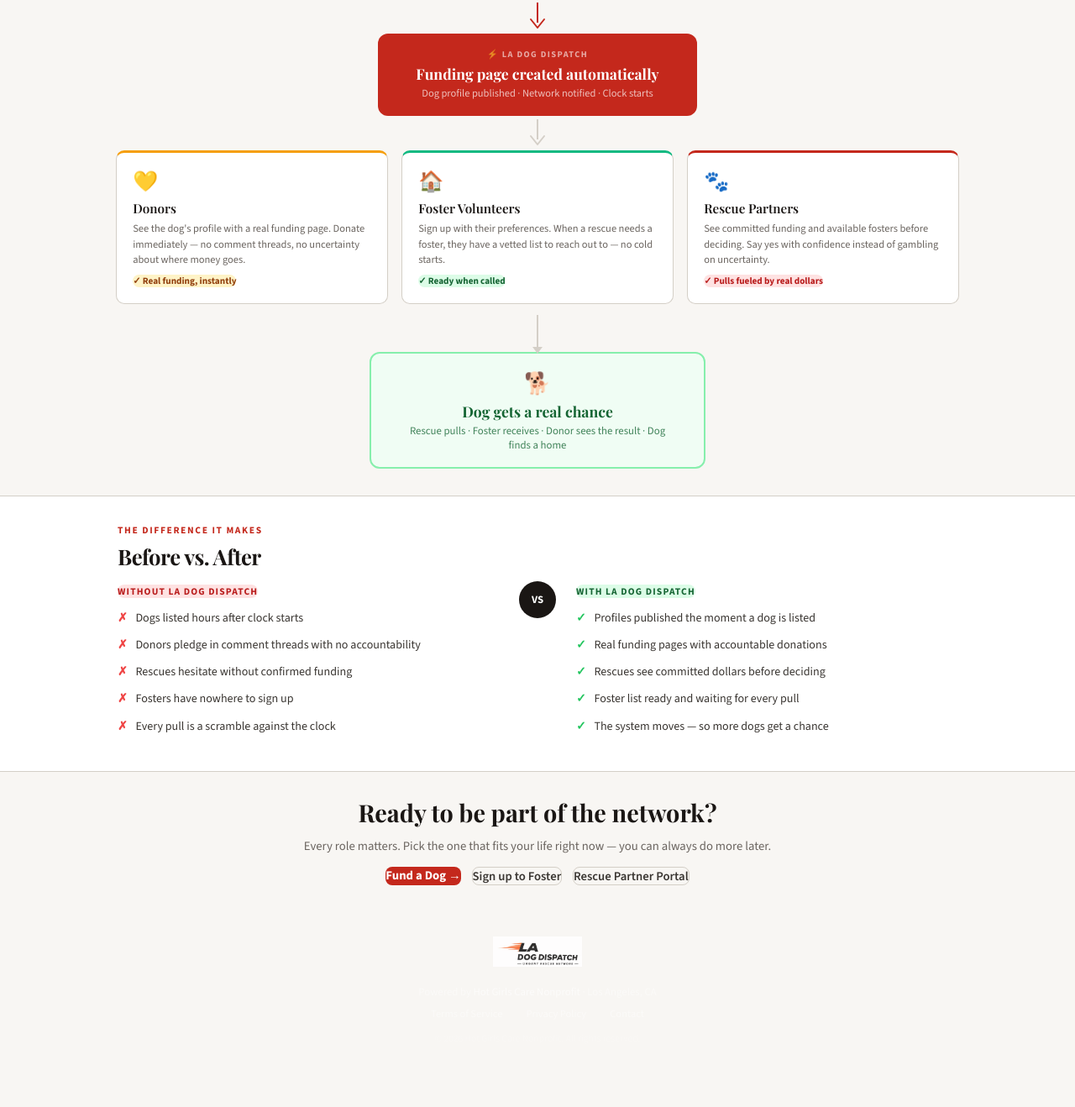
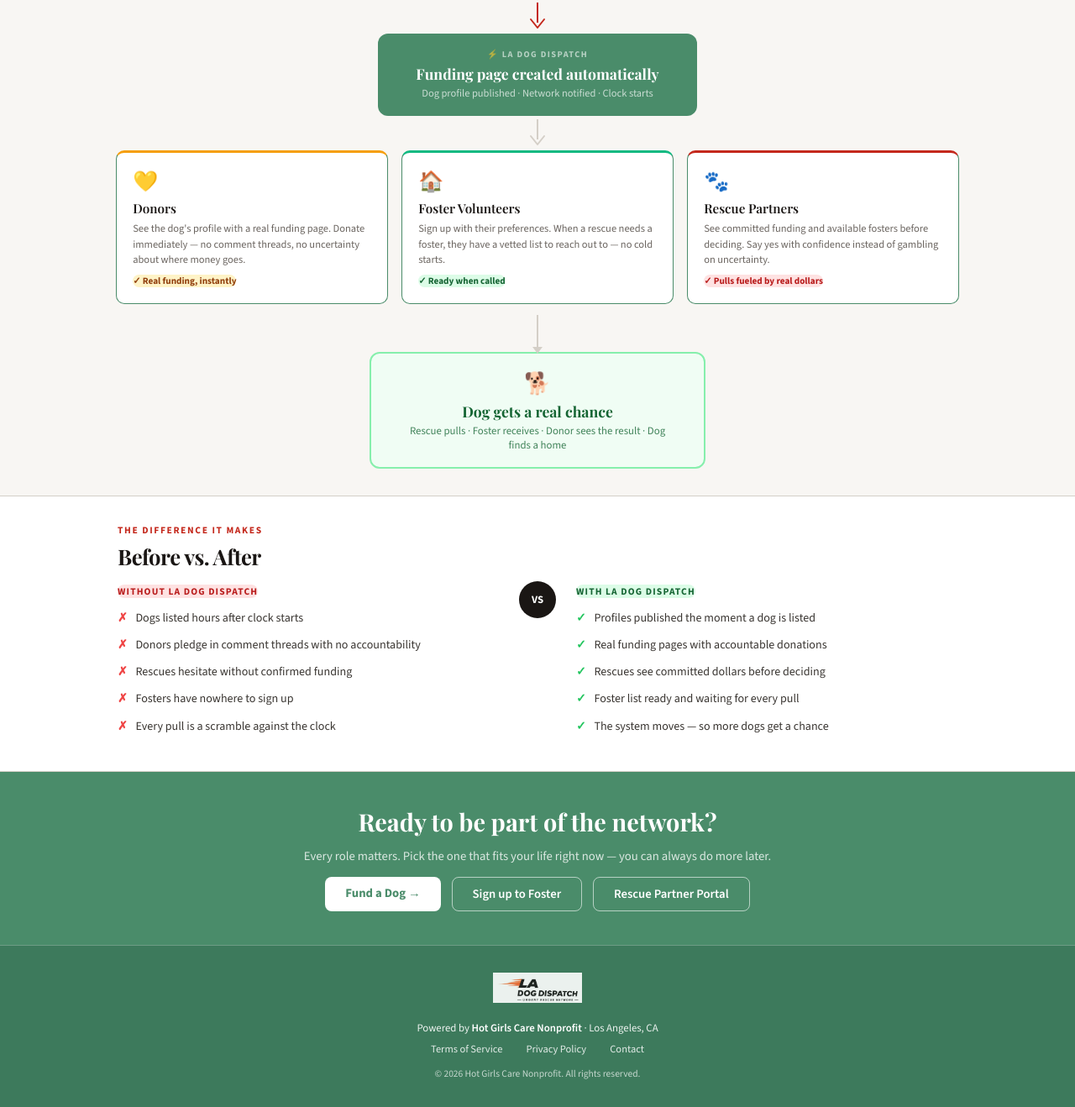
Before and after one commit to connifer125-hub/la-dog-dispatch, a website: page public/how-it-works.html in a window 1280 px wide. Shown: the part 761-2079 px from the top of the page at 84% size. Before the commit the page ends 2037 px from the top, so only its background shows below. Drawn offline with nearby package versions, Linux system fonts and the light colour scheme; a web font is replaced by a local one.

Commit message:
Update how-it-works.html

```diff
--- a/public/how-it-works.html
+++ b/public/how-it-works.html
@@ -22,21 +22,21 @@
         .nav-links { display: flex; gap: 1.5rem; list-style: none; align-items: center; }
         .nav-links a { text-decoration: none; color: var(--text); font-weight: 500; font-size: 0.85rem; transition: color 0.2s; }
         .nav-links a:hover { color: var(--red); }
-        .btn-red-nav { background: var(--red); color: white !important; 0.45rem 1.3rem; border-radius: 6px; font-weight: 600 !important; }
+        .btn-red-nav { background: #4a8c6a; color: white !important; 0.45rem 1.3rem; border-radius: 6px; font-weight: 600 !important; }
 
         /* HERO */
-        .hero { background: var(--dark); padding: 2rem 3rem 2rem; text-align: center; position: relative; overflow: hidden; }
+        .hero { background: #4a8c6a; padding: 2rem 3rem 2rem; text-align: center; position: relative; overflow: hidden; }
         .hero::before { content: ''; position: absolute; inset: 0;
             background: radial-gradient(ellipse at 50% 100%, rgba(196,40,28,0.2) 0%, transparent 60%); }
         .hero-inner { max-width: 800px; margin: 0 auto; position: relative; z-index: 1; }
         .eyebrow { font-size: 0.72rem; font-weight: 700; letter-spacing: 0.16em; text-transform: uppercase; color: var(--red); margin-bottom: 0.6rem; }
         .hero h1 { font-family: 'Playfair Display', serif; font-size: 2.6rem; color: white; font-weight: 700; line-height: 1.1; letter-spacing: -0.02em; margin-bottom: 0.8rem; }
-        .hero-sub { font-size: 1rem; color: rgba(255,255,255,0.55); line-height: 1.65; max-width: 600px; margin: 0 auto; }
+        .hero-sub { font-size: 1rem; color: rgba(255,255,255,0.85); line-height: 1.65; max-width: 600px; margin: 0 auto; }
 
         /* PROBLEM SECTION */
         .problem { background: white; border-bottom: 1px solid var(--border); 0.8rem 3rem; }
         .problem-inner { max-width: 1100px; margin: 0 auto; }
-        .problem-grid { display: grid; grid-template-columns: repeat(4, 1fr); gap: 0; border: 1px solid var(--border); border-radius: 12px; overflow: hidden; margin-top: 0.8rem; }
+        .problem-grid { display: grid; grid-template-columns: repeat(4, 1fr); gap: 0; border: 1px solid #4a8c6a; border-radius: 12px; overflow: hidden; margin-top: 0.8rem; }
         .problem-item { padding: 1rem 1.4rem; border-right: 1px solid var(--border); background: #fef2f2; position: relative; }
         .problem-item:last-child { border-right: none; }
         .problem-icon { font-size: 1.4rem; margin-bottom: 0.5rem; display: block; }
@@ -53,8 +53,8 @@
 
         /* DOG trigger row */
         .flow-trigger { display: flex; align-items: center; justify-content: center; margin-bottom: 0.8rem; gap: 0; }
-        .trigger-box { background: var(--dark); color: white; border-radius: 10px; padding: 1rem 1.8rem; text-align: center; min-width: 240px; }
-        .trigger-eyebrow { font-size: 0.65rem; font-weight: 700; letter-spacing: 0.14em; text-transform: uppercase; color: var(--red); margin-bottom: 0.3rem; }
+        .trigger-box { background: #1a1614; color: white; border-radius: 10px; padding: 1rem 1.8rem; text-align: center; min-width: 240px; }
+        .trigger-eyebrow { font-size: 0.65rem; font-weight: 700; letter-spacing: 0.14em; text-transform: uppercase; color: rgba(255,255,255,0.75); margin-bottom: 0.3rem; }
         .trigger-title { font-family: 'Playfair Display', serif; font-size: 1rem; color: white; font-weight: 600; }
         .trigger-sub { font-size: 0.75rem; color: rgba(255,255,255,0.5); margin-top: 0.2rem; }
 
@@ -63,7 +63,7 @@
         .arrow-down svg { color: var(--red); }
 
         /* System box */
-        .system-box { background: var(--red); border-radius: 12px; padding: 1.1rem 2rem; text-align: center; max-width: 380px; margin: 0 auto 0.3rem; }
+        .system-box { background: #4a8c6a; border-radius: 12px; padding: 1.1rem 2rem; text-align: center; max-width: 380px; margin: 0 auto 0.3rem; }
         .system-label { font-size: 0.65rem; font-weight: 700; letter-spacing: 0.14em; text-transform: uppercase; color: rgba(255,255,255,0.6); margin-bottom: 0.3rem; }
         .system-title { font-family: 'Playfair Display', serif; font-size: 1.1rem; color: white; font-weight: 700; }
         .system-sub { font-size: 0.78rem; color: rgba(255,255,255,0.7); margin-top: 0.25rem; line-height: 1.4; }
@@ -76,7 +76,7 @@
 
         /* Recipient cards */
         .recipients { display: flex; gap: 1rem; margin-top: 0; }
-        .recipient { flex: 1; background: white; border: 1px solid var(--border); border-radius: 10px; padding: 1.1rem 1.2rem; border-top: 3px solid var(--accent, var(--border)); transition: box-shadow 0.25s; }
+        .recipient { flex: 1; background: white; border: 1px solid #4a8c6a; border-radius: 10px; padding: 1.1rem 1.2rem; border-top: 3px solid var(--accent, #4a8c6a); transition: box-shadow 0.25s; }
         .recipient:hover { box-shadow: 0 6px 20px rgba(26,22,20,0.08); }
         .recipient-icon { font-size: 1.5rem; margin-bottom: 0.4rem; display: block; }
         .recipient-title { font-family: 'Playfair Display', serif; font-size: 0.95rem; font-weight: 600; color: var(--dark); margin-bottom: 0.3rem; }
@@ -109,14 +109,14 @@
         .vs-badge { background: var(--dark); color: white; width: 44px; height: 44px; border-radius: 50%; display: flex; align-items: center; justify-content: center; font-weight: 700; font-size: 0.8rem; }
 
         /* CTA */
-        .cta-section { max-width: 900px; margin: 0 auto; padding: 1.8rem 3rem; text-align: center; }
-        .cta-section h2 { font-family: 'Playfair Display', serif; font-size: 1.8rem; color: var(--dark); font-weight: 700; margin-bottom: 0.6rem; }
-        .cta-section p { color: var(--muted); font-size: 0.92rem; margin-bottom: 0.8rem; line-height: 1.65; }
+        .cta-section { max-width: 100%; margin: 0; padding: 2.5rem 3rem; text-align: center; background: #4a8c6a; }
+        .cta-section h2 { font-family: 'Playfair Display', serif; font-size: 1.8rem; color: white; font-weight: 700; margin-bottom: 0.6rem; }
+        .cta-section p { color: rgba(255,255,255,0.8); font-size: 0.92rem; margin-bottom: 0.8rem; line-height: 1.65; }
         .cta-btns { display: flex; gap: 0.8rem; justify-content: center; flex-wrap: wrap; }
-        .btn-red { background: var(--red); color: white; 0.6rem 1.5rem; border-radius: 8px; text-decoration: none; font-weight: 700; font-size: 0.92rem; transition: all 0.2s; }
-        .btn-red:hover { background: #9d1f16; }
-        .btn-outline { background: transparent; color: var(--text); 0.6rem 1.5rem; border-radius: 8px; text-decoration: none; font-weight: 600; font-size: 0.92rem; border: 1.5px solid var(--border); transition: all 0.2s; }
-        .btn-outline:hover { border-color: var(--text); }
+        .btn-red { background: white; color: #4a8c6a; padding: 0.6rem 1.5rem; border-radius: 8px; text-decoration: none; font-weight: 700; font-size: 0.92rem; transition: all 0.2s; }
+        .btn-red:hover { background: rgba(255,255,255,0.9); }
+        .btn-outline { background: transparent; color: white; padding: 0.6rem 1.5rem; border-radius: 8px; text-decoration: none; font-weight: 600; font-size: 0.92rem; border: 1.5px solid rgba(255,255,255,0.6); transition: all 0.2s; }
+        .btn-outline:hover { border-color: white; color: white; background: rgba(255,255,255,0.1); }
 
         /* MOBILE */
         @media (max-width: 900px) {
@@ -146,7 +146,7 @@
         .tab-item { flex: 1; display: flex; flex-direction: column; align-items: center; justify-content: center; gap: 0.2rem; background: none; border: none; cursor: pointer; text-decoration: none; padding: 0.3rem 0; height: 100%; -webkit-tap-highlight-color: transparent; }
         .tab-icon { font-size: 1.2rem; line-height: 1; display: block; }
         .tab-label { font-size: 0.6rem; font-weight: 600; color: #999; font-family: 'Source Sans 3', sans-serif; }
-        .tab-item.tab-fund { flex: 1.4; background: var(--red); margin: 0.4rem 0.3rem; border-radius: 10px; height: calc(100% - 0.8rem); box-shadow: 0 4px 12px rgba(196,40,28,0.35); }
+        .tab-item.tab-fund { flex: 1.4; background: #4a8c6a; margin: 0.4rem 0.3rem; border-radius: 10px; height: calc(100% - 0.8rem); box-shadow: 0 4px 12px rgba(74,140,106,0.35); }
         .tab-item.tab-fund .tab-label { color: white; font-size: 0.62rem; }
 
         /* Animations */
@@ -338,16 +338,16 @@
 <!-- MOBILE NAV -->
 
     <!-- Footer -->
-    <footer style="background: var(--color-dark); color: white; padding: 2rem 3rem; text-align: center;">
+    <footer style="background: #3d7a5c; border-top: 1px solid rgba(255,255,255,0.25); color: white; padding: 2rem 3rem; text-align: center;">
         <div style="max-width: 1400px; margin: 0 auto;">
             <img src="/logo-wordmark.png" alt="LA Dog Dispatch" style="height: 36px; width: auto; margin-bottom: 1rem; opacity: 0.9;">
-            <p style="font-size: 0.8rem; color: rgba(255,255,255,0.45); margin-bottom: 0.6rem;">Powered by <a href="https://hotgirlscare.com" target="_blank" style="color: rgba(255,255,255,0.6); text-decoration: none;">Hot Girls Care Nonprofit</a> · Los Angeles, CA</p>
+            <p style="font-size: 0.8rem; color: rgba(255,255,255,0.9); margin-bottom: 0.6rem;">Powered by <a href="https://hotgirlscare.com" target="_blank" style="color: white; font-weight: 600; text-decoration: none;">Hot Girls Care Nonprofit</a> · Los Angeles, CA</p>
             <p style="font-size: 0.78rem; color: rgba(255,255,255,0.3);">
-                <a href="/terms.html" style="color: rgba(255,255,255,0.45); text-decoration: none; margin: 0 0.8rem;">Terms of Service</a>
-                <a href="/privacy.html" style="color: rgba(255,255,255,0.45); text-decoration: none; margin: 0 0.8rem;">Privacy Policy</a>
-                <a href="mailto:hello@ladogdispatch.com" style="color: rgba(255,255,255,0.45); text-decoration: none; margin: 0 0.8rem;">Contact</a>
+                <a href="/terms.html" style="color: rgba(255,255,255,0.85); text-decoration: none; margin: 0 0.8rem;">Terms of Service</a>
+                <a href="/privacy.html" style="color: rgba(255,255,255,0.85); text-decoration: none; margin: 0 0.8rem;">Privacy Policy</a>
+                <a href="mailto:hello@ladogdispatch.com" style="color: rgba(255,255,255,0.85); text-decoration: none; margin: 0 0.8rem;">Contact</a>
             </p>
-            <p style="font-size: 0.72rem; color: rgba(255,255,255,0.2); margin-top: 0.8rem;">© 2026 Hot Girls Care Nonprofit. All rights reserved.</p>
+            <p style="font-size: 0.72rem; color: rgba(255,255,255,0.7); margin-top: 0.8rem;">© 2026 Hot Girls Care Nonprofit. All rights reserved.</p>
         </div>
     </footer>
 
```
